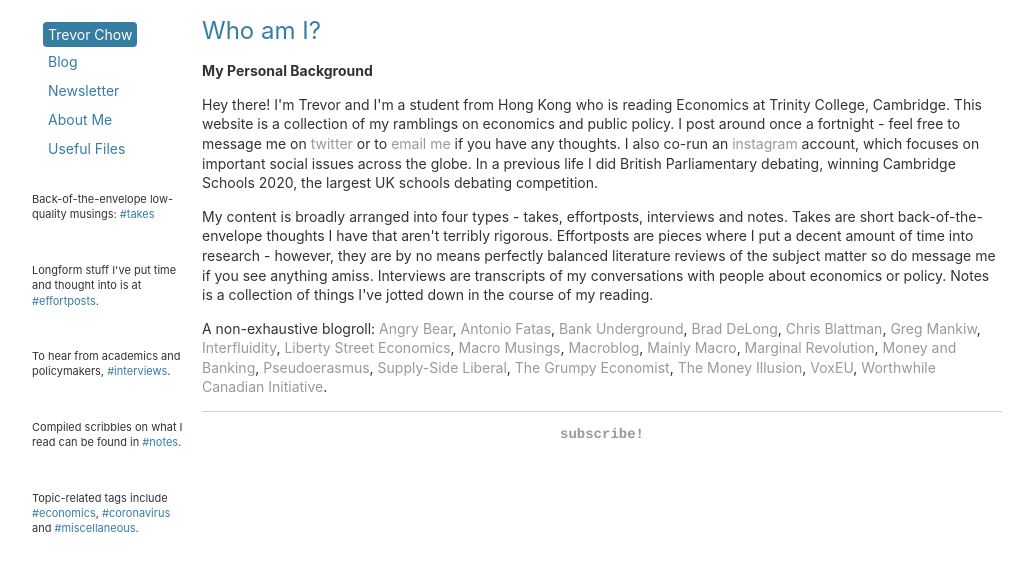
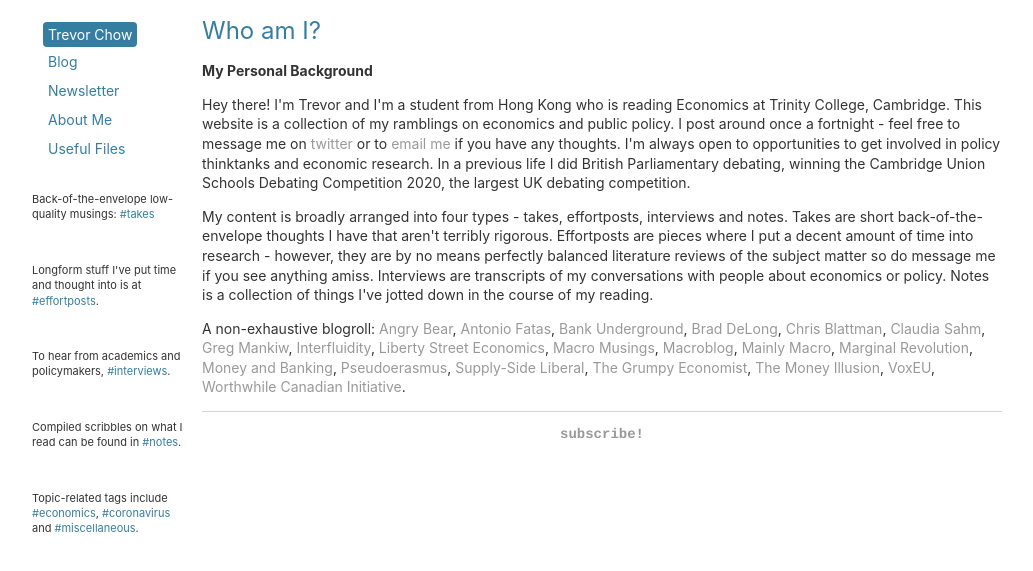
Before and after one commit to tmychow/tmychow.github.io, a Jekyll site: the page built from about/index.html, in a window 1280 px wide. Shown: the top 571 px of the page, without its empty margins (28-1061 px from the left). Built offline with Jekyll 4.4.1, drawn with Linux system fonts in a browser that asks for light colours.

Commit message:
Update index.html

```diff
--- a/about/index.html
+++ b/about/index.html
@@ -5,7 +5,7 @@
 <div class="blurb">
 	<h1>Who am I?</h1>
 	<p><strong>My Personal Background</strong></p>
-	<p>Hey there! I'm Trevor and I'm a student from Hong Kong who is reading Economics at Trinity College, Cambridge. This website is a collection of my ramblings on economics and public policy. I post around once a fortnight - feel free to message me on <a href="https://twitter.com/tmychow">twitter</a> or to <a href="mailto:tmychow@gmail.com?subject=Mostly Economic Musings">email me</a> if you have any thoughts. I also co-run an <a href="https://instagram.com/foreverfeminism/">instagram</a> account, which focuses on important social issues across the globe. In a previous life I did British Parliamentary debating, winning Cambridge Schools 2020, the largest UK schools debating competition.</p>
+	<p>Hey there! I'm Trevor and I'm a student from Hong Kong who is reading Economics at Trinity College, Cambridge. This website is a collection of my ramblings on economics and public policy. I post around once a fortnight - feel free to message me on <a href="https://twitter.com/tmychow">twitter</a> or to <a href="mailto:tmychow@gmail.com?subject=Mostly Economic Musings">email me</a> if you have any thoughts. I'm always open to opportunities to get involved in policy thinktanks and economic research. In a previous life I did British Parliamentary debating, winning the Cambridge Union Schools Debating Competition 2020, the largest UK debating competition.</p>
 	<p> My content is broadly arranged into four types - takes, effortposts, interviews and notes. Takes are short back-of-the-envelope thoughts I have that aren't terribly rigorous. Effortposts are pieces where I put a decent amount of time into research - however, they are by no means perfectly balanced literature reviews of the subject matter so do message me if you see anything amiss. Interviews are transcripts of my conversations with people about economics or policy. Notes is a collection of things I've jotted down in the course of my reading. </p>
-	<p> A non-exhaustive blogroll: <a href="https://angrybearblog.com/">Angry Bear</a>, <a href="http://antoniofatas.blogspot.com/">Antonio Fatas</a>, <a href="https://bankunderground.co.uk/">Bank Underground</a>, <a href="https://delong.typepad.com/">Brad DeLong</a>, <a href="https://chrisblattman.com/">Chris Blattman</a>, <a href="https://gregmankiw.blogspot.com/">Greg Mankiw</a>, <a href="https://interfluidity.com/">Interfluidity</a>, <a href="https://libertystreeteconomics.newyorkfed.org/">Liberty Street Economics</a>, <a href="https://macromarketmusings.blogspot.com/">Macro Musings</a>, <a href="https://www.frbatlanta.org/blogs/macroblog/">Macroblog</a>, <a href="https://mainlymacro.blogspot.com/">Mainly Macro</a>, <a href="https://marginalrevolution.com/">Marginal Revolution</a>, <a href="https://www.moneyandbanking.com/">Money and Banking</a>, <a href="https://pseudoerasmus.com/">Pseudoerasmus</a>, <a href="https://blog.supplysideliberal.com/">Supply-Side Liberal</a>, <a href="https://johnhcochrane.blogspot.com/">The Grumpy Economist</a>, <a href="https://www.themoneyillusion.com/">The Money Illusion</a>, <a href="https://voxeu.org/">VoxEU</a>, <a href="https://worthwhile.typepad.com/">Worthwhile Canadian Initiative</a>. </p>
+	<p> A non-exhaustive blogroll: <a href="https://angrybearblog.com/">Angry Bear</a>, <a href="http://antoniofatas.blogspot.com/">Antonio Fatas</a>, <a href="https://bankunderground.co.uk/">Bank Underground</a>, <a href="https://delong.typepad.com/">Brad DeLong</a>, <a href="https://chrisblattman.com/">Chris Blattman</a>, <a href="http://macromomblog.com/">Claudia Sahm</a>, <a href="https://gregmankiw.blogspot.com/">Greg Mankiw</a>, <a href="https://interfluidity.com/">Interfluidity</a>, <a href="https://libertystreeteconomics.newyorkfed.org/">Liberty Street Economics</a>, <a href="https://macromarketmusings.blogspot.com/">Macro Musings</a>, <a href="https://www.frbatlanta.org/blogs/macroblog/">Macroblog</a>, <a href="https://mainlymacro.blogspot.com/">Mainly Macro</a>, <a href="https://marginalrevolution.com/">Marginal Revolution</a>, <a href="https://www.moneyandbanking.com/">Money and Banking</a>, <a href="https://pseudoerasmus.com/">Pseudoerasmus</a>, <a href="https://blog.supplysideliberal.com/">Supply-Side Liberal</a>, <a href="https://johnhcochrane.blogspot.com/">The Grumpy Economist</a>, <a href="https://www.themoneyillusion.com/">The Money Illusion</a>, <a href="https://voxeu.org/">VoxEU</a>, <a href="https://worthwhile.typepad.com/">Worthwhile Canadian Initiative</a>. </p>
 </div><!-- /.blurb -->
```
